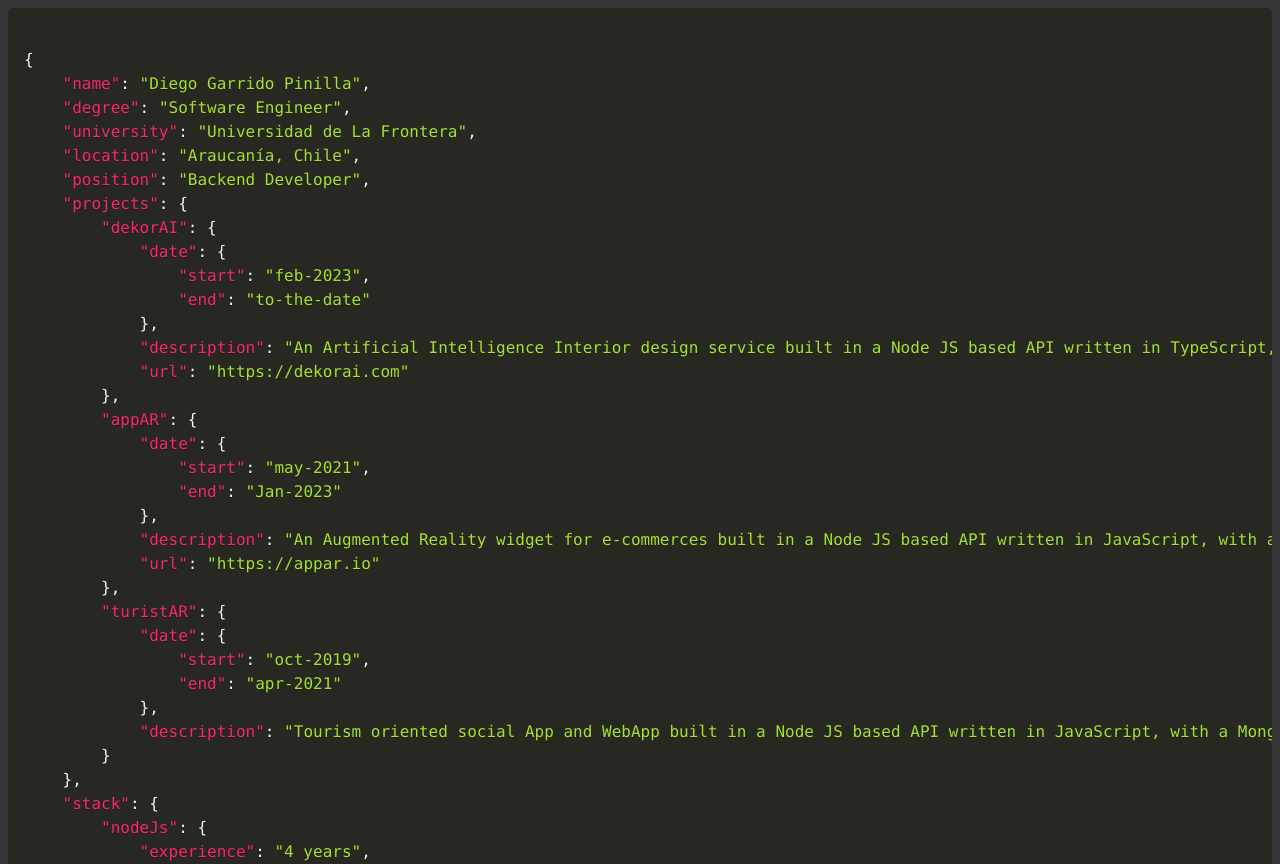
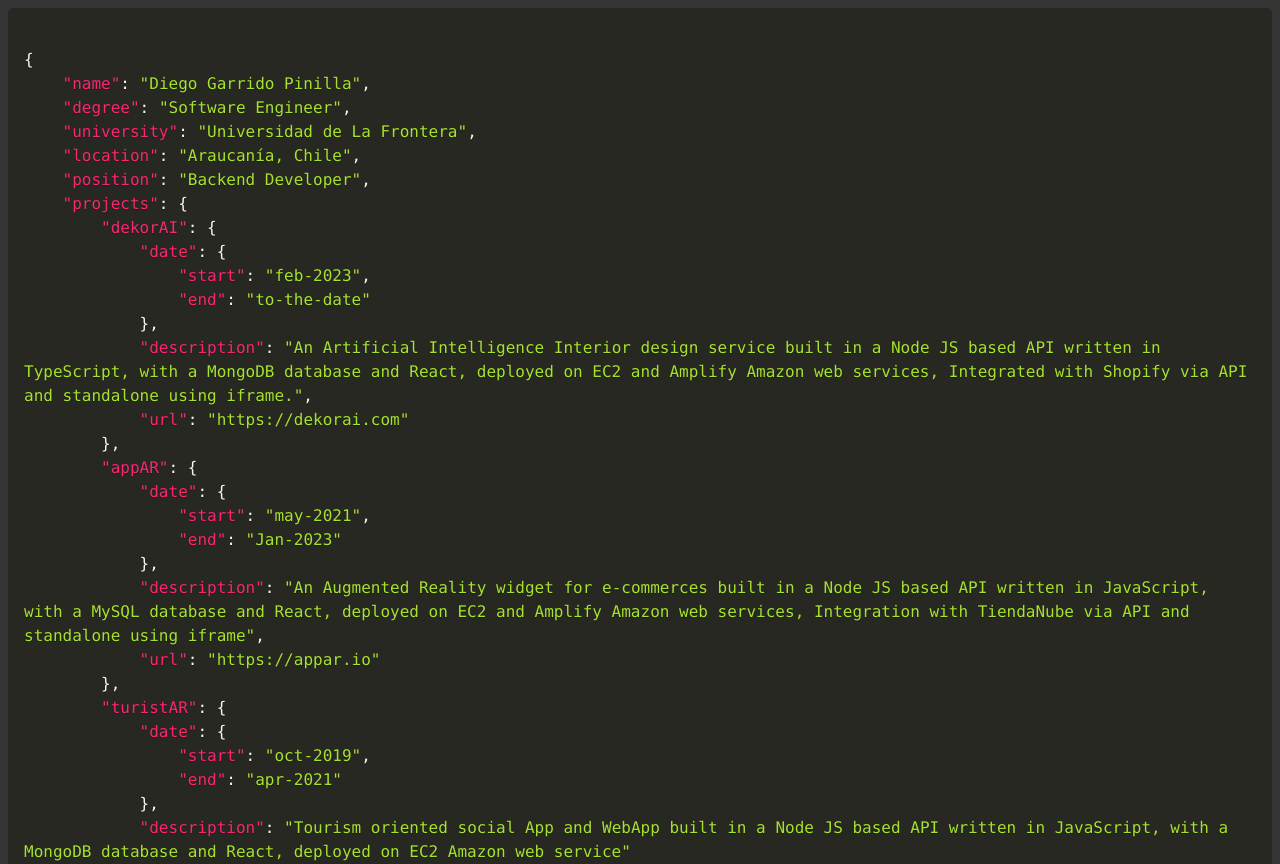
Before and after one commit to diegogarrido/portfolio, a plain HTML site: page index.html in a window 1280 px wide. Shown: the top 864 px of the page. Drawn offline with Linux system fonts and the light colour scheme; animation ran at ten frames a second.

Commit message:
Fixed text wraping

```diff
--- a/index.html
+++ b/index.html
@@ -3,6 +3,11 @@
     body {
         background-color: #353535;
     }
+
+    span.token.string {
+    white-space: normal !important;
+    word-break: break-word !important;
+}
 </style>
 
 <head>
@@ -129,4 +134,5 @@
 
     </script>
 </body>
+
 </html>
```
